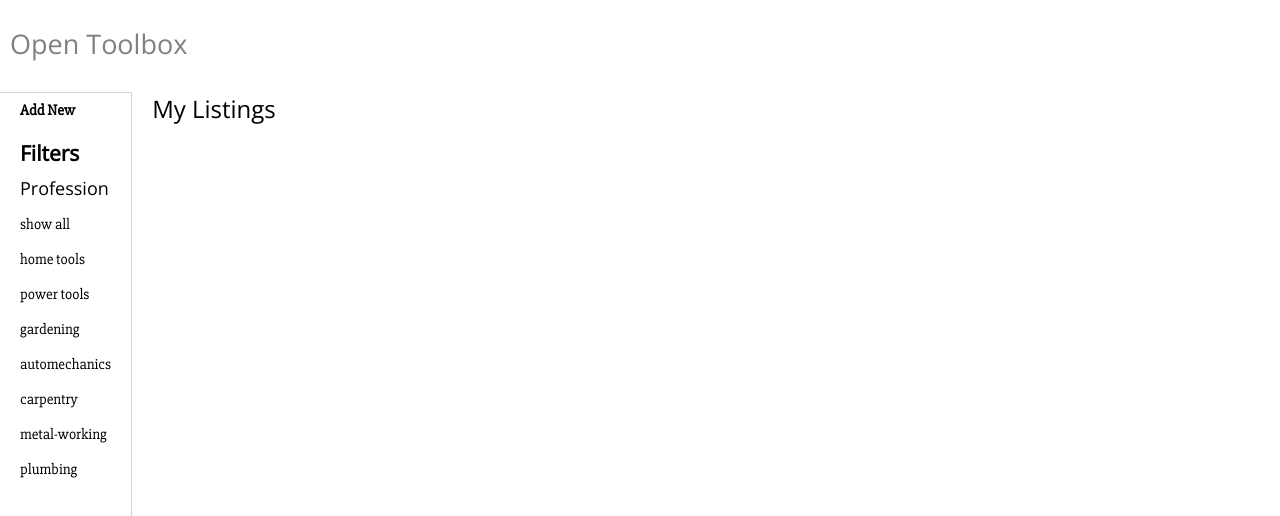
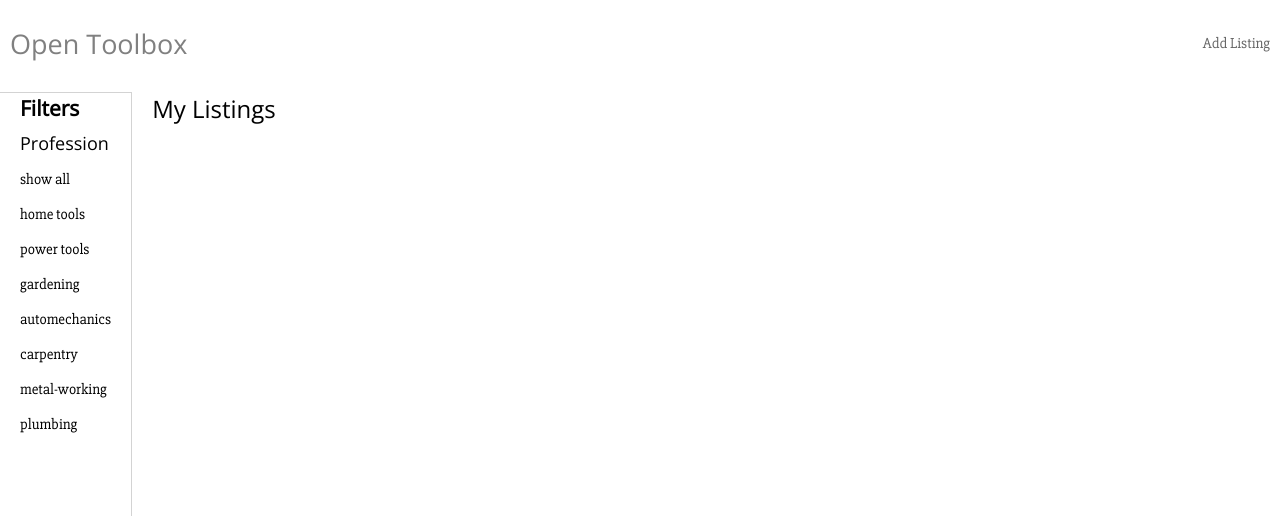
Before and after one commit to StreakInTheSky/open-toolbox, a website: page public/my-listings/index.html in a window 1280 px wide. Shown: the top 516 px of the page. Drawn offline with nearby package versions, Linux system fonts and the light colour scheme.

Commit message:
Update nav

```diff
--- a/public/my-listings/index.html
+++ b/public/my-listings/index.html
@@ -10,21 +10,19 @@
 	<body>
 		<header>
 			<div class="logo">
+				<a href="/add-listing"><i class="fa fa-plus" aria-hidden="true"></i></a>
 				<i class="fa fa-bars" aria-hidden="true"></i>
 				<h1><a href="/">Open Toolbox</a></h1>
+			</div>
+			<div class="account-links">
+				<a href="/add-listing">Add Listing</a>
 			</div>
 			<div class="search-bar">
 				<form action="" class="search"><input type="text" class="search-bar" placeholder="Search will be added later" disabled><button type="submit" class="button-search" disabled>Search</button></form>
 			</div>
-			<!-- <div class="account-links">
-				<a href="/my-listings">My Listings</a>
-			</div> -->
 		</header>
 		<div class="content">
 			<aside>
-				<ul class="my-listings-buttons">
-					<li id="add-new">Add New</li>
-				</ul>
 				<h3>Filters</h3>
 				<h4>Profession</h4>
 				<ul class="filters">
```
Also changed, not shown: public/index.html (+4 -6 lines).
